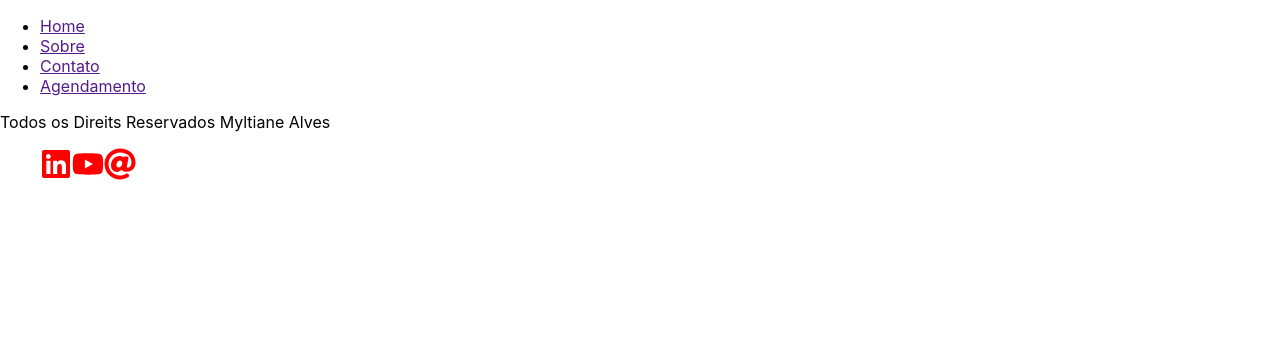
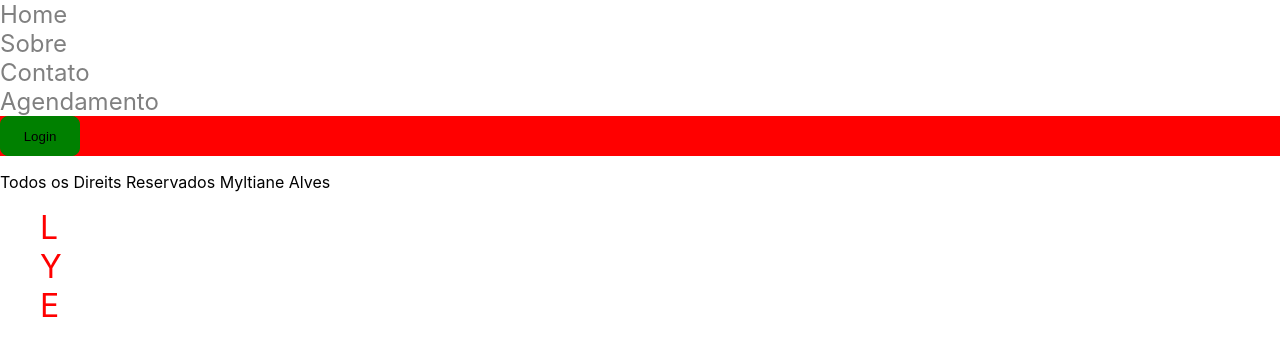
Before and after one commit to Myltiane-Alves/Salao, a React (Create React App) app: page / in a window 1280 px wide. Shown: the top 356 px of the page. Built offline with nearby package versions, Linux system fonts and the light colour scheme.

Commit message:
adicionando login

```diff
--- a/src/Components/Footer/index.tsx
+++ b/src/Components/Footer/index.tsx
@@ -12,9 +12,9 @@ const Footer = () => {
                 <p>Todos os Direits Reservados Myltiane Alves</p>
                 <ul>
                     <li>
-                        <a href="https://www.linkedin.com/in/myltiane-alves-de-lima-45025216a/"><FaLinkedin  className="icon"/></a>
-                        <a href="https://www.youtube.com/"><FaYoutube  className="icon"/></a>
-                        <a><FaAt className="icon" /> </a>
+                        <a href="https://www.linkedin.com/in/myltiane-alves-de-lima-45025216a/">L</a>
+                        <a href="https://www.youtube.com/">Y</a>
+                        <a>E</a>
                     </li>
                 </ul>
             </ContentFooter>
--- a/src/Components/Footer/styled.ts
+++ b/src/Components/Footer/styled.ts
@@ -6,27 +6,22 @@ export const ContentFooter = styled.div`
         display: flex;
         align-items: center;
         gap: 1.5rem;
+
        li {
            list-style: none;
+
+            width: 100%;
+            margin: 0;
            a {
+               display: flex;
                align-items: center;
-               justify-content: center;
+               justify-content: space-between;
                text-decoration: none;
                font-size: 2rem;
                color: red;
+
+               width: 100%;
                .icon {
-                    box-sizing: border-box;
-                    display: inline-block;
-                    overflow: hidden;
-                    width: initial;
-                    height: initial;
-                    background: none;
-                    opacity: 1;
-                    border: 0;
-                    margin: 0;
-                    padding: 0;
-                    position: relative;
-                    max-width: 100%;
                }
            }
        }
--- a/src/Components/Header/index.tsx
+++ b/src/Components/Header/index.tsx
@@ -17,6 +17,9 @@ const Header = () => {
                     <li><a href="">Agendamento</a></li>
 
                 </ul>
+                <div className="footer">
+                    <button type="button">Login</button>
+                </div>
             </nav>
           </Container>
         </>
--- a/src/Components/Header/styled.ts
+++ b/src/Components/Header/styled.ts
@@ -1,3 +1,35 @@
 import styled from 'styled-components';
 
-export const Container = styled.div``;
+export const Container = styled.div`
+    flex-direction: column;
+    nav {
+       ul {
+           flex-direction: column;
+           margin: 0;
+           padding: 0;
+           width: 100%;
+           li{
+               list-style: none;
+               a {
+                   text-decoration: none;
+                   color: gray;
+                   font-size: 1.5rem;
+               }
+           }
+       }
+       .footer {
+           flex-direction: column;
+           align-items: center;
+           width: 100%;
+           background-color: red;
+           button {
+               align-items: center;
+               width: 5rem;
+               height: 2.5rem;
+               background-color: green;
+               border: 1px solid green;
+               border-radius: 0.5rem;
+           }
+       }
+    }
+`;
--- /dev/null
+++ b/src/Components/Login/styled.ts
@@ -0,0 +1,3 @@
+import styled from 'styled-components';
+
+export const Container = styled.div``;
```
Also changed, not shown: src/Components/Login/index.tsx (added, +19 -0 lines).
